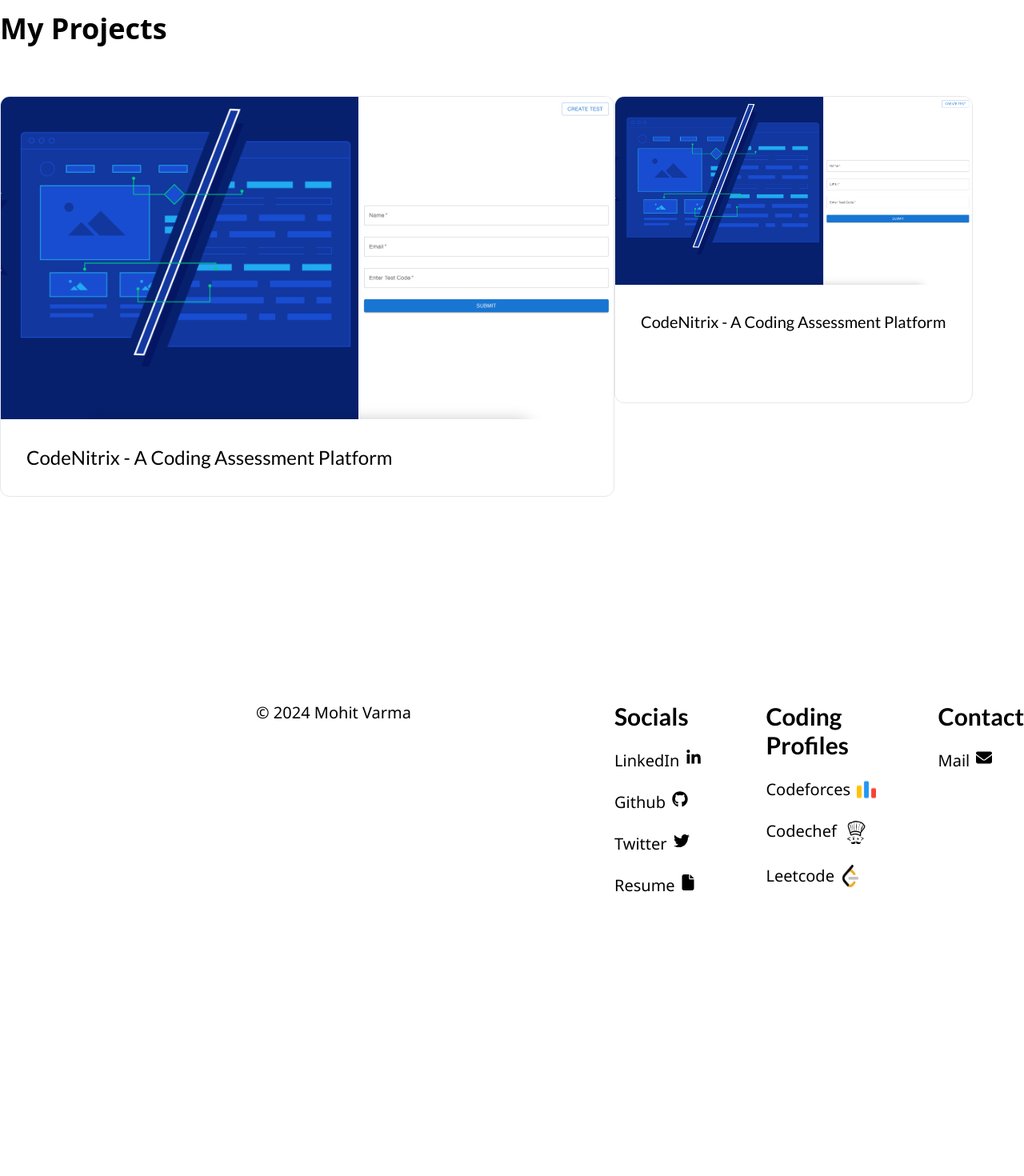
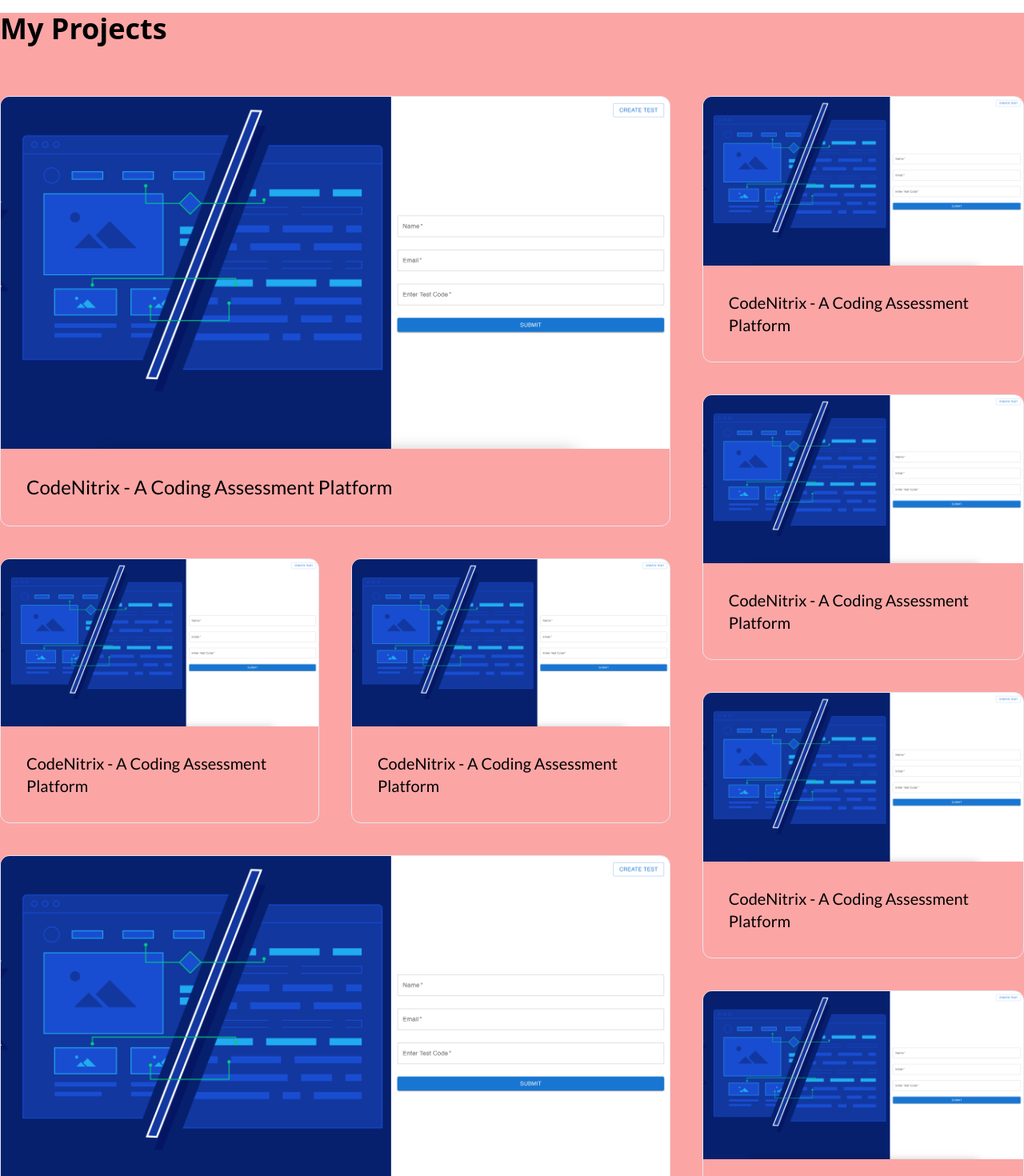
Before and after one commit to n0IQ/Portfolio, a Next.js app: page /projects in a window 1280 px wide. Shown: the part 200-1670 px from the top of the page at 80% size. Before the commit the page ends 1577 px from the top, so only its background shows below. Built offline with nearby package versions, Linux system fonts and the light colour scheme; a web font is replaced by a local one.

Commit message:
Adjusted Projects Card layout

```diff
--- a/src/app/projects/page.tsx
+++ b/src/app/projects/page.tsx
@@ -3,13 +3,42 @@
 
 export default function Projects() {
   return (
-    <div className="mt-32 mx-auto max-w-screen-xl">
+    <div className="mt-32 mx-auto max-w-screen-2xl bg-red-300">
       <h1 className="text-4xl font-bold font-subHeading-800 mb-16">
         My Projects
       </h1>
       <div className="flex">
-        <BigProjectCard />
-        <SmallProjectCard />
+        <div>
+          <div>
+            <BigProjectCard />
+          </div>
+          <div className="flex gap-10">
+            <div className="mt-10">
+              <SmallProjectCard />
+            </div>
+            <div className="mt-10">
+              <SmallProjectCard />
+            </div>
+          </div>
+          <div className="mt-10">
+            <BigProjectCard />
+          </div>
+        </div>
+        {/* Right side rolumn */}
+        <div className="ml-10">
+          <div>
+            <SmallProjectCard />
+          </div>
+          <div className="mt-10">
+            <SmallProjectCard />
+          </div>
+          <div className="mt-10">
+            <SmallProjectCard />
+          </div>
+          <div className="mt-10">
+            <SmallProjectCard />
+          </div>
+        </div>
       </div>
     </div>
   );
--- a/src/components/Project/BigProjectCard.tsx
+++ b/src/components/Project/BigProjectCard.tsx
@@ -9,7 +9,7 @@
 
 export default function BigProjectCard() {
   return (
-    <div className="max-w-screen-md border rounded-xl overflow-hidden relative group">
+    <div className="max-w-bigCard border rounded-xl overflow-hidden relative group">
       <div>
         <Image
           src={CodeNitrixCoverImage}
--- a/src/components/Project/SmallProjectCard.tsx
+++ b/src/components/Project/SmallProjectCard.tsx
@@ -9,12 +9,12 @@
 
 export default function BigProjectCard() {
   return (
-    <div className="max-w-md max-h-96 border rounded-xl overflow-hidden relative group">
+    <div className="max-w-smallCard max-h-96 border rounded-xl overflow-hidden relative group">
       <div>
         <Image
           src={CodeNitrixCoverImage}
           alt="codenitrix-cover-image"
-          width={1000}
+          width={480}
           height={0}
           quality={100}
         />
--- a/tailwind.config.ts
+++ b/tailwind.config.ts
@@ -25,6 +25,10 @@
         subHeading: ['Lato'],
         content: ['Noto Sans'],
       },
+      maxWidth: {
+        bigCard: '1000px',
+        smallCard: '480px',
+      },
     },
   },
   plugins: [],
```
